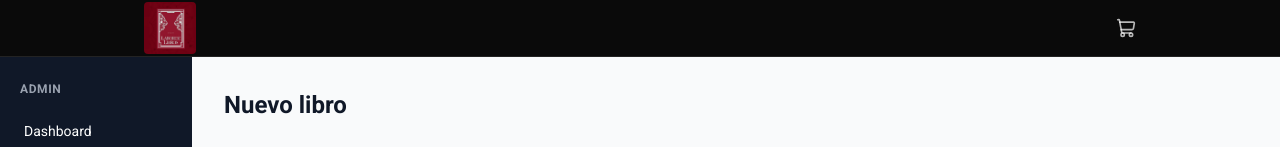
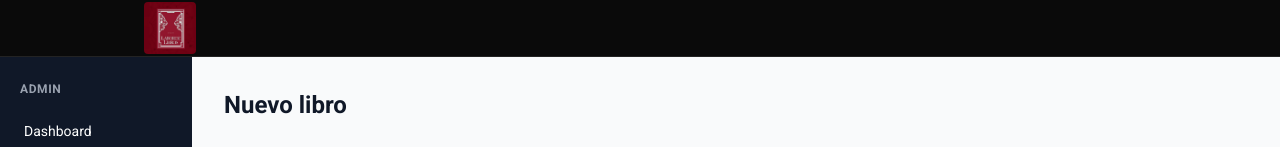
Before and after one commit to marcoluchi11/labordebook, a Next.js app: page /admin/books/new in a window 1280 px wide. Shown: the top 147 px of the page. Built offline with nearby package versions, Linux system fonts and the light colour scheme.

Commit message:
Ocultar footer y carrito en rutas de admin
Solo muestra el logo en el header para las páginas /admin/*.

Co-Authored-By: Claude Sonnet 4.6 <noreply@anthropic.com>

```diff
--- a/components/layout/ConditionalChrome.tsx
+++ b/components/layout/ConditionalChrome.tsx
@@ -1,12 +1,31 @@
 'use client'
 
 import { usePathname } from 'next/navigation'
+import Link from 'next/link'
+import Image from 'next/image'
 import { Header } from './Header'
 import { Footer } from './Footer'
 
 export function ConditionalChrome({ children }: { children: React.ReactNode }) {
   const pathname = usePathname()
+
   if (pathname.startsWith('/read/')) return <>{children}</>
+
+  if (pathname.startsWith('/admin')) {
+    return (
+      <>
+        <header className="sticky top-0 z-40 bg-[#0a0a0a] border-b border-white/10">
+          <div className="max-w-5xl mx-auto px-4 h-14 flex items-center">
+            <Link href="/">
+              <Image src="/logo.png" alt="Laborde Libros" width={52} height={52} className="rounded-sm opacity-90" />
+            </Link>
+          </div>
+        </header>
+        {children}
+      </>
+    )
+  }
+
   return (
     <>
       <Header />
```
